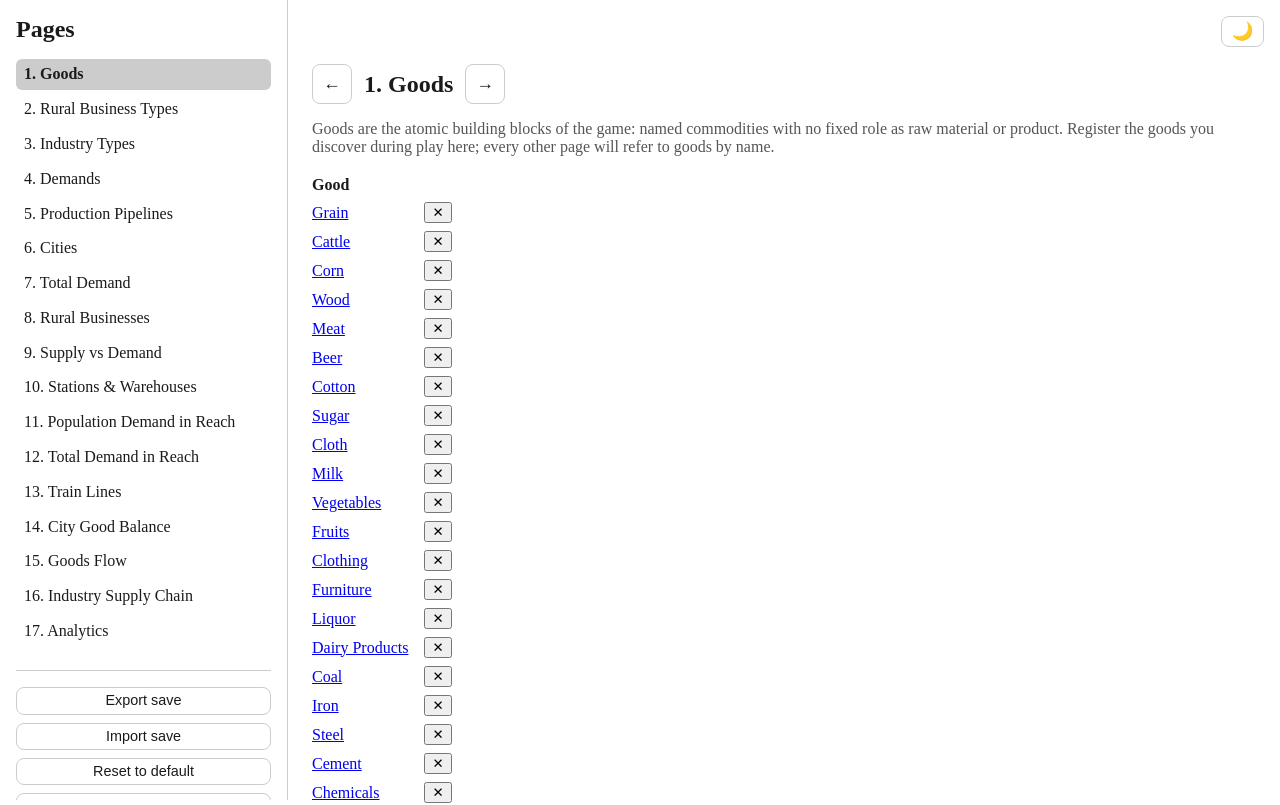
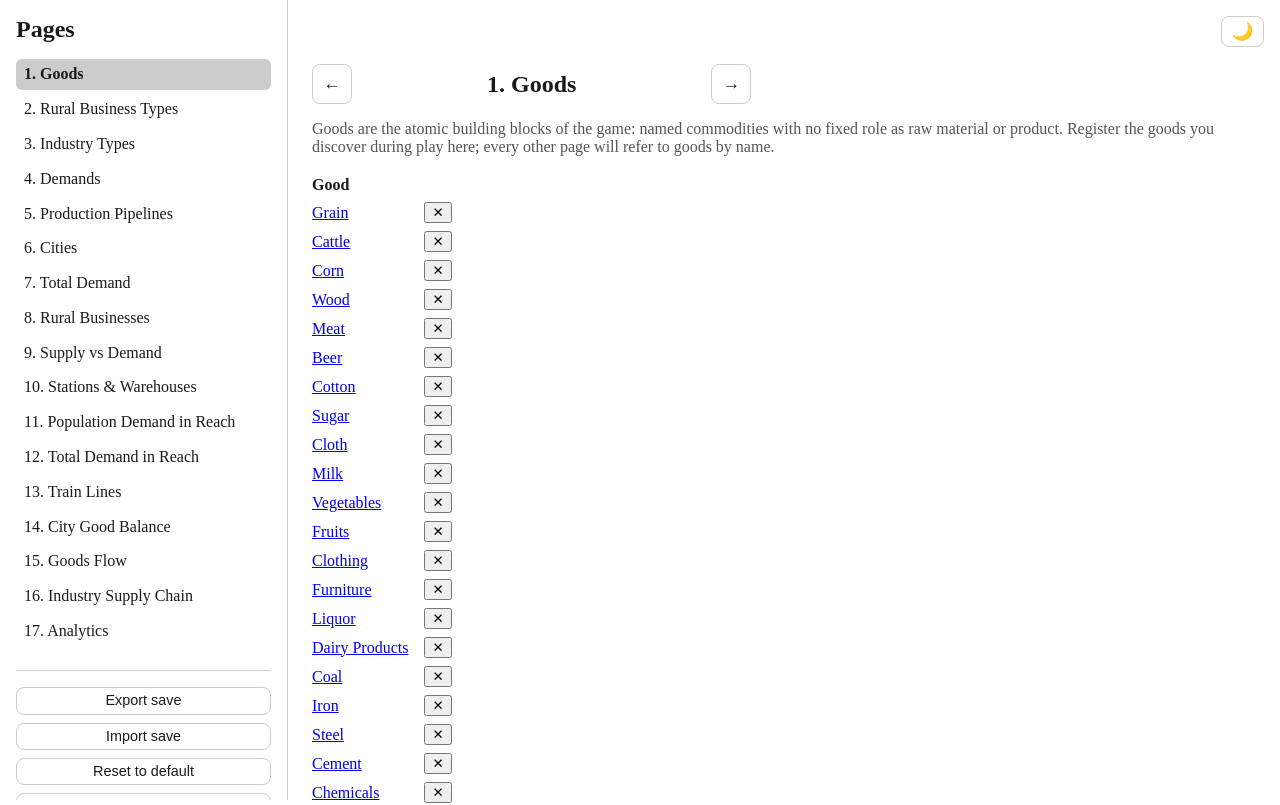
Before and after one commit to defaultbranch/railway-empire-sheet, a React (Vite) app in the folder apps/app2609/: page /pages/1-goods in a window 1280 px wide. Shown: the top 805 px of the page. Built offline with nearby package versions, Linux system fonts and the light colour scheme.

Commit message:
size navigatable heading by max length

```diff
--- a/apps/app2609/src/app/navigatable-heading.tsx
+++ b/apps/app2609/src/app/navigatable-heading.tsx
@@ -40,7 +40,14 @@ export function NavigatableHeading({
           <span aria-hidden="true">←</span>
         </button>
       )}
-      <h1>{current.title}</h1>
+      <h1 className="navigatable-heading__title">
+        <span>{current.title}</span>
+        {headings.map((heading) => (
+          <span key={heading.path} className="navigatable-heading__measure" aria-hidden="true">
+            {heading.title}
+          </span>
+        ))}
+      </h1>
       {headings.length > 1 && (
         <button
           className="entity-page__navigate"
--- a/apps/app2609/src/styles.scss
+++ b/apps/app2609/src/styles.scss
@@ -174,6 +174,23 @@ body {
 		width: 2.5rem;
 		height: 2.5rem;
 		padding: 0;
+	}
+}
+
+.navigatable-heading {
+	&__title {
+		display: grid;
+		width: max-content;
+		text-align: center;
+		> span {
+			grid-area: 1 / 1;
+			min-width: 0;
+		}
+	}
+	&__measure {
+		visibility: hidden;
+		pointer-events: none;
+		user-select: none;
 	}
 }
 
```
Also changed, not shown: 1 other file (tests, documents, lock files or other folders).
